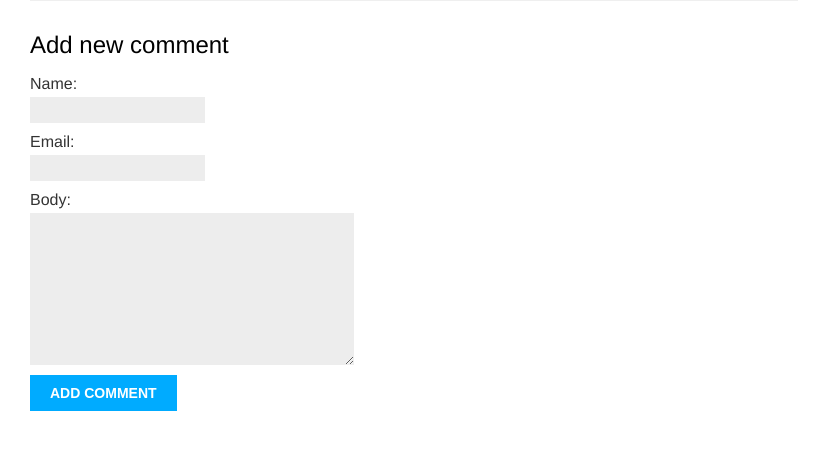
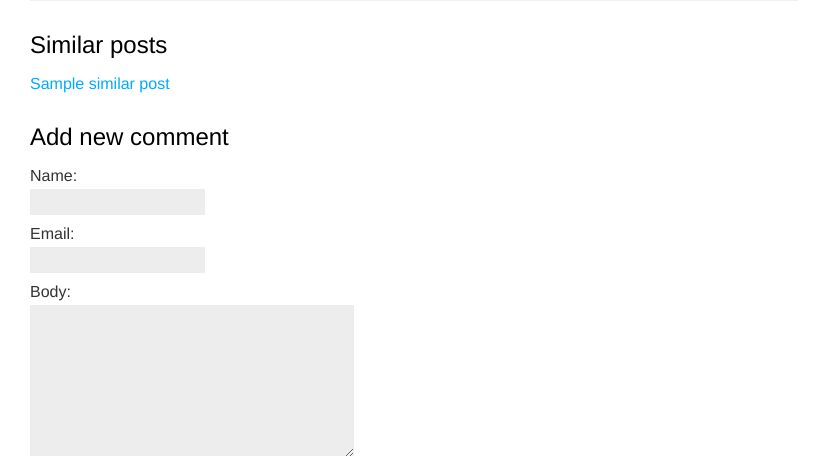
Before and after one commit to PatrykKlimowicz/Django, a Django app: template blog_app/blog/templates/blog/post/detail.html in a window 1280 px wide. Shown: the part 329-785 px from the top of the page, without its empty margins (0-831 px from the left). Before the commit the page ends 740 px from the top, so only its background shows below. Run offline with Django 3.2, Linux system fonts and the light colour scheme; tables that the repository leaves empty hold one stand-in row (values such as "Sample post"); the template is opened without the code that fills it: values that come from a table or form of the project are taken from there, most other values are stand-ins (such as "Sample title", 1, 10 or a date in 2020).

Commit message:
BLOGAPP-010: Suggest for users similarly tagged posts - Create QuerySet which filters posts and choose up to 4 similar - Update post detail template - user can go to another related post

```diff
--- a/blog_app/blog/templates/blog/post/detail.html
+++ b/blog_app/blog/templates/blog/post/detail.html
@@ -28,6 +28,13 @@
     <p>There are no comments yet. Be first!</p>
     {% endfor %}
 
+    <h2>Similar posts</h2>
+    {% for similar_post in similar_posts %}
+        <p><a href="{{ similar_post.get_absolute_url }}">{{ similar_post.title }}</a></p>
+    {% empty %}
+        <p>There are no similar posts yet.</p>
+    {% endfor %}
+
     {% if new_comment %}
         <h2>Your comment has been added. Thanks!</h2>
     {% else %}
```
Also changed, not shown: blog_app/blog/views.py (+19 -1 lines).
